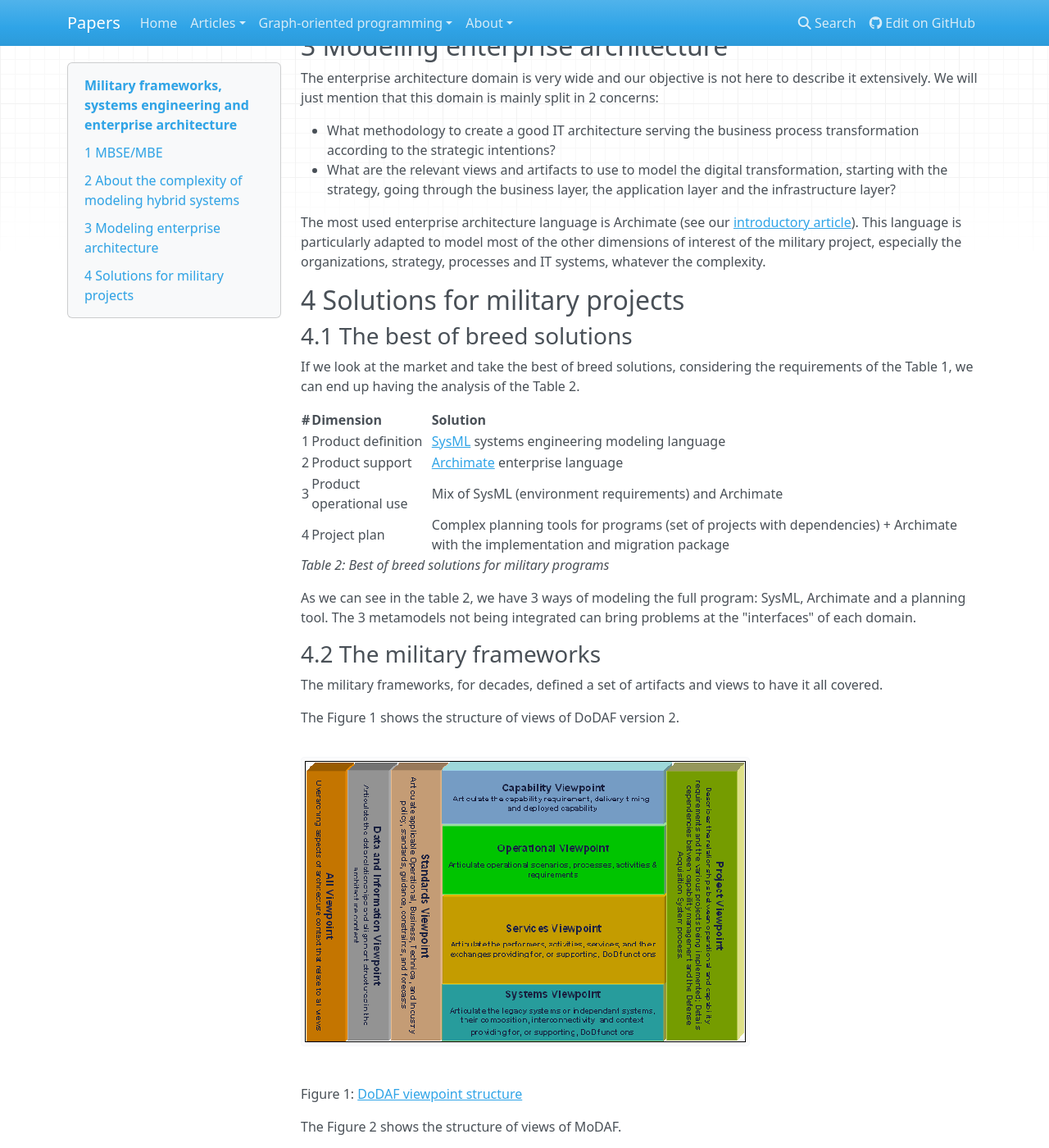
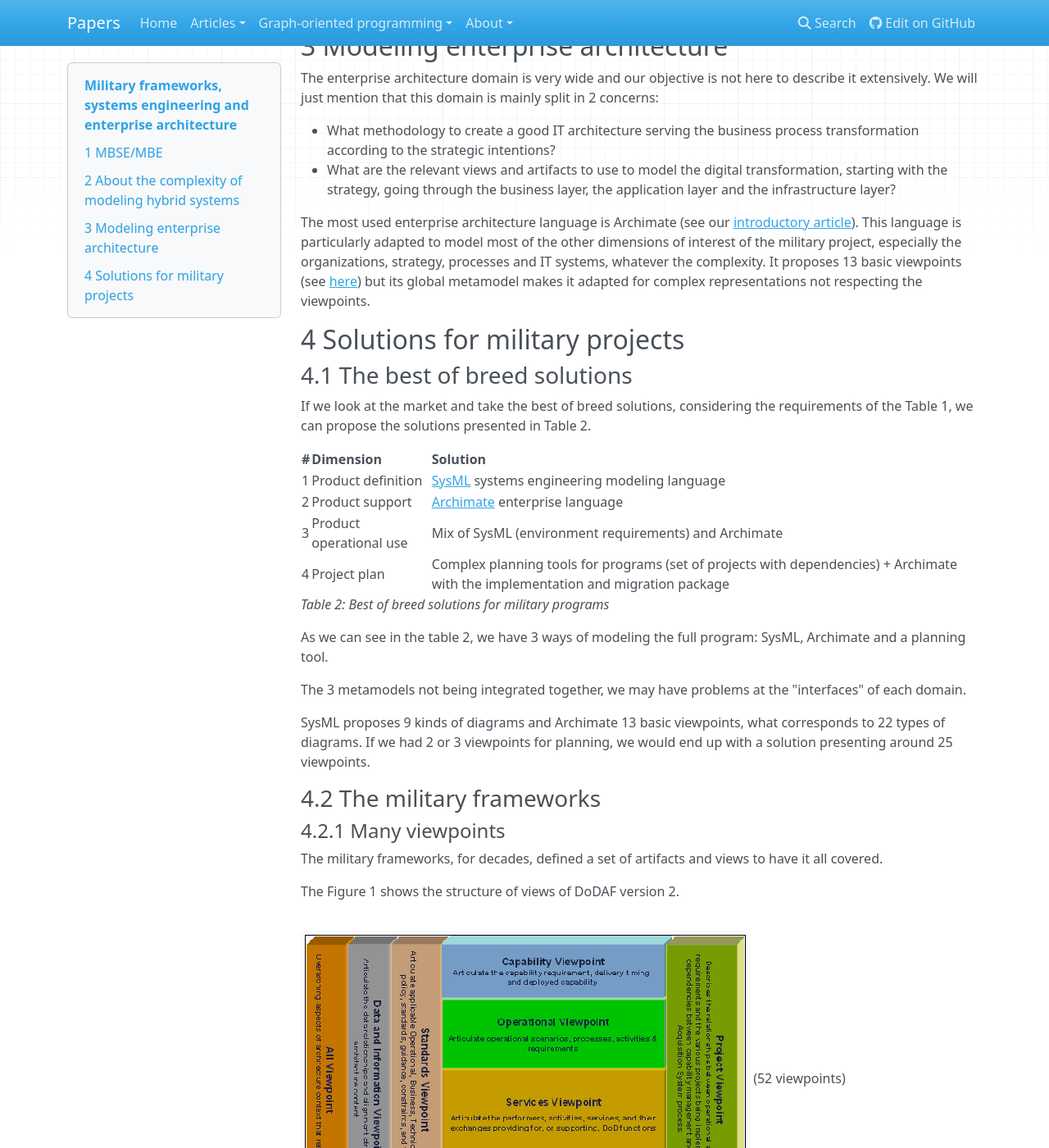
Before and after one commit to orey/papers, an MkDocs documentation site: the page built from docs/articles/mbse-vs-ea.md, in a window 1280 px wide and 1400 px high, scrolled down 3727 px. Shown: the whole window at 82% size. Built offline with MkDocs 1.6.1, drawn with Linux system fonts in a browser that asks for light colours; nearby versions of some CDN libraries; old or Windows-style settings are respelled for this version of MkDocs; some of the changed text lies outside the part shown.

Commit message:
intermediate commit

```diff
--- a/docs/articles/mbse-vs-ea.md
+++ b/docs/articles/mbse-vs-ea.md
@@ -90,13 +90,13 @@
   * What methodology to create a good IT architecture serving the business process transformation according to the strategic intentions?
   * What are the relevant views and artifacts to use to model the digital transformation, starting with the strategy, going through the business layer, the application layer and the infrastructure layer?
 
-The most used enterprise architecture language is Archimate (see our [introductory article](archimate-intro.md)). This language is particularly adapted to model most of the other dimensions of interest of the military project, especially the organizations, strategy, processes and IT systems, whatever the complexity.
+The most used enterprise architecture language is Archimate (see our [introductory article](archimate-intro.md)). This language is particularly adapted to model most of the other dimensions of interest of the military project, especially the organizations, strategy, processes and IT systems, whatever the complexity. It proposes 13 basic viewpoints (see [here](https://pubs.opengroup.org/architecture/archimate3-doc/apdxc.html)) but its global metamodel makes it adapted for complex representations not respecting the viewpoints.
 
 ## 4 Solutions for military projects
 
 ### 4.1 The best of breed solutions
 
-If we look at the market and take the best of breed solutions, considering the requirements of the Table 1, we can end up having the analysis of the Table 2.
+If we look at the market and take the best of breed solutions, considering the requirements of the Table 1, we can propose the solutions presented in Table 2.
 
 | # | Dimension | Solution |
 | --- | --- | --- |
@@ -107,15 +107,21 @@
 
 *Table 2: Best of breed solutions for military programs*
 
-As we can see in the table 2, we have 3 ways of modeling the full program: SysML, Archimate and a planning tool. The 3 metamodels not being integrated can bring problems at the "interfaces" of each domain.
+As we can see in the table 2, we have 3 ways of modeling the full program: SysML, Archimate and a planning tool.
+
+The 3 metamodels not being integrated together, we may have problems at the "interfaces" of each domain.
+
+SysML proposes 9 kinds of diagrams and Archimate 13 basic viewpoints, what corresponds to 22 types of diagrams. If we had 2 or 3 viewpoints for planning, we would end up with a solution presenting around 25 viewpoints.
 
 ### 4.2 The military frameworks
+
+#### 4.2.1 Many viewpoints
 
 The military frameworks, for decades, defined a set of artifacts and views to have it all covered.
 
 The Figure 1 shows the structure of views of DoDAF version 2.
 
-![DoDAF viewpoint structure](../images/dodaf.gif)
+![DoDAF viewpoint structure](../images/dodaf.gif) (52 viewpoints)
 
 Figure 1: [DoDAF viewpoint structure](https://dodcio.defense.gov/Library/DoD-Architecture-Framework/dodaf20_viewpoints/dodaf20_services.aspx)
 
@@ -123,11 +129,11 @@
 
 ![MoDAF viewpoint structure](../images/modaf.png)
 
-Figure 2: [MoDAF viewpoint structure](https://www.gov.uk/guidance/mod-architecture-framework#viewpoints-and-views)
+Figure 2: [MoDAF viewpoint structure](https://www.gov.uk/guidance/mod-architecture-framework#viewpoints-and-views) (46 viewpoints)
 
 The Figure 3 shows the structure of views in NAF v4.
 
-![NAF viewpoint structure](../images/naf-v4.png)
+![NAF viewpoint structure](../images/naf-v4.png) (46 viewpoints)
 
 Figure 3: [NAF viewpoint structure](https://www.nato.int/cps/en/natohq/topics_157575.htm)
 
@@ -135,9 +141,15 @@
 
 The Figure 4 shows the structure of views in UAF v1.
 
-![UAF viewpoint structure](../images/uaf-v1.png)
+![UAF viewpoint structure](../images/uaf-v1.png) (+70 viewpoints)
 
 Figure 4: [UAF viewpoint structure](https://www.omg.org/spec/UAF/1.0)
+
+All frameworks propose a metamodel that is often very rich... and so very complex.
+
+### 4.2.2 A problem of semantics
+
+
 
 
 
```
